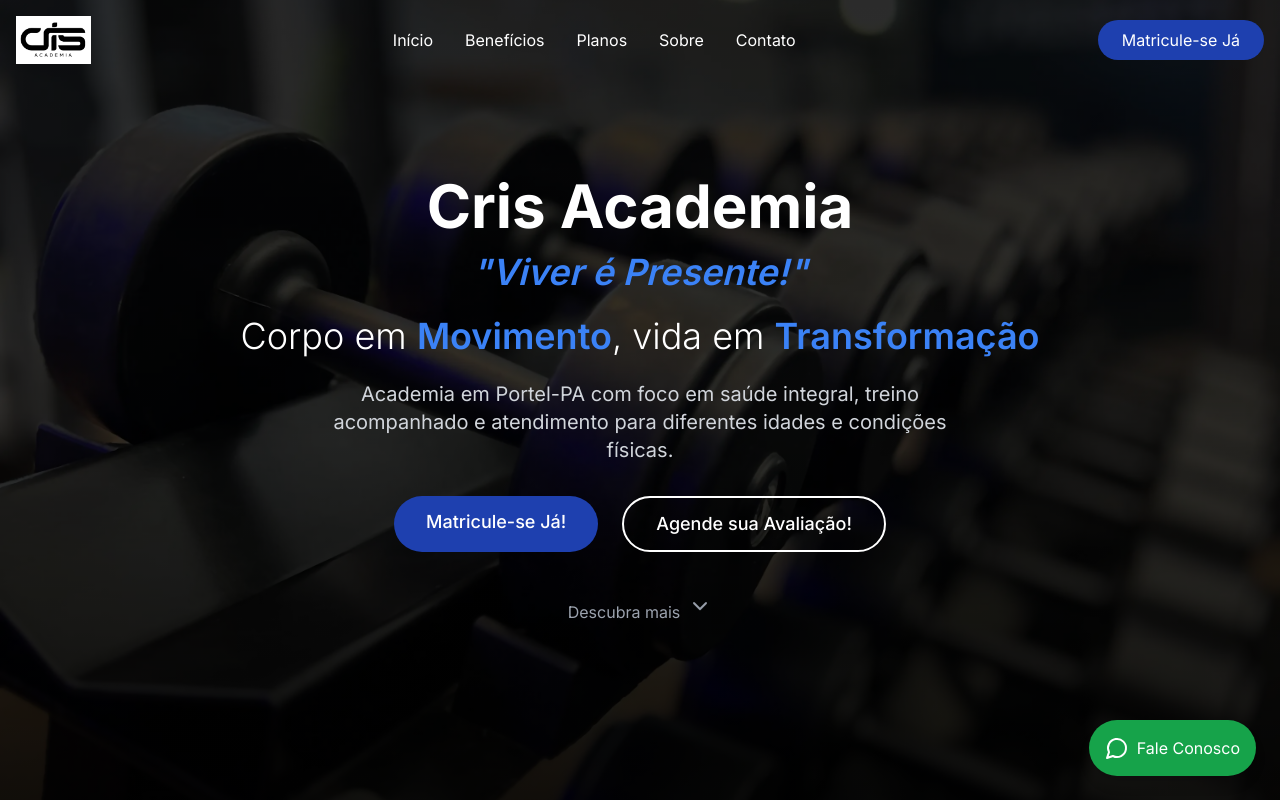
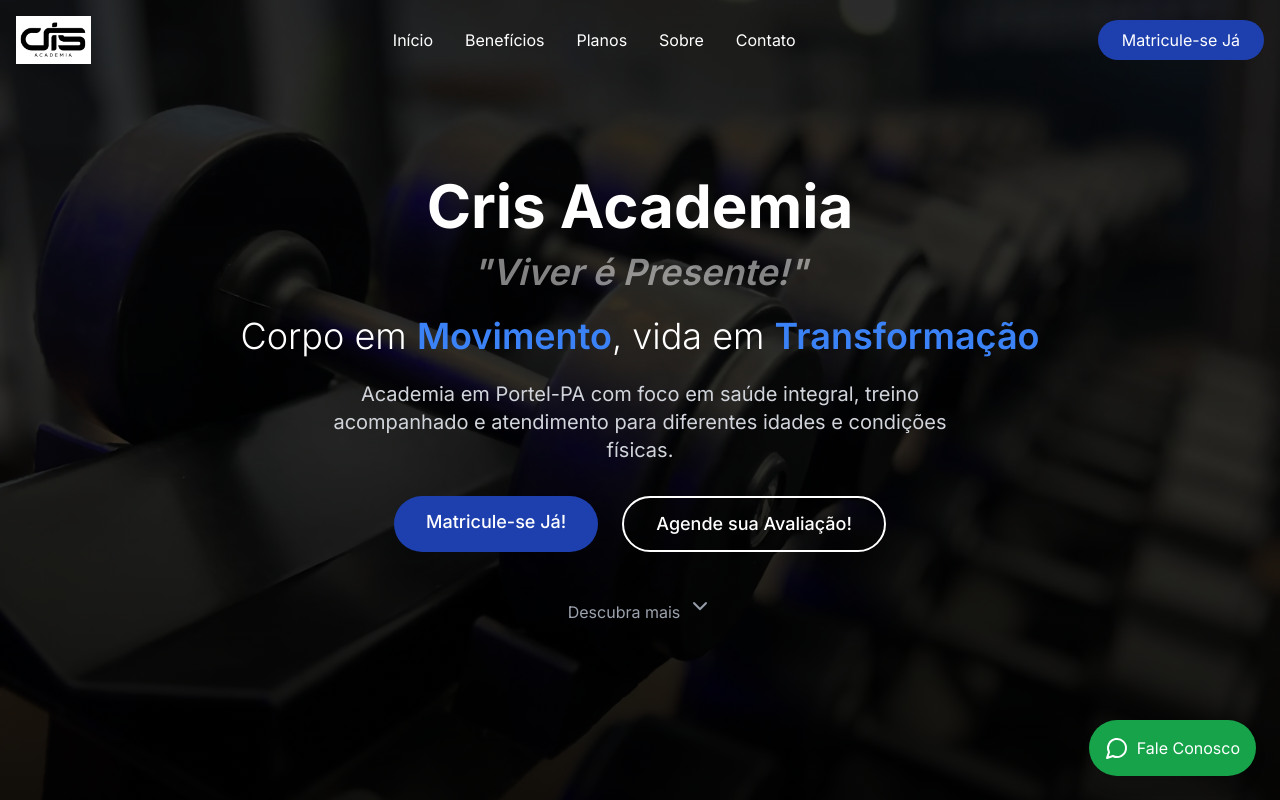
Before and after one commit to erivamjr/gym-cris, a Next.js app: page / in a window 1280 px wide. Shown: the top 800 px of the page. Built offline with nearby package versions, Linux system fonts and the light colour scheme.

Commit message:
style: add pulse animation to hero title

```diff
--- a/src/components/Hero.tsx
+++ b/src/components/Hero.tsx
@@ -24,7 +24,7 @@ const Hero = () => {
           <h1 className="mb-4 text-4xl font-bold md:text-6xl">
             Cris Academia
           </h1>
-          <p className="mb-6 text-2xl font-semibold italic text-blue-500 md:text-4xl">
+          <p className="mb-6 text-2xl font-semibold italic text-white md:text-4xl animate-pulse">
             "Viver é Presente!"
           </p>
           <h2 className="mb-6 text-2xl font-light md:text-4xl">
```
